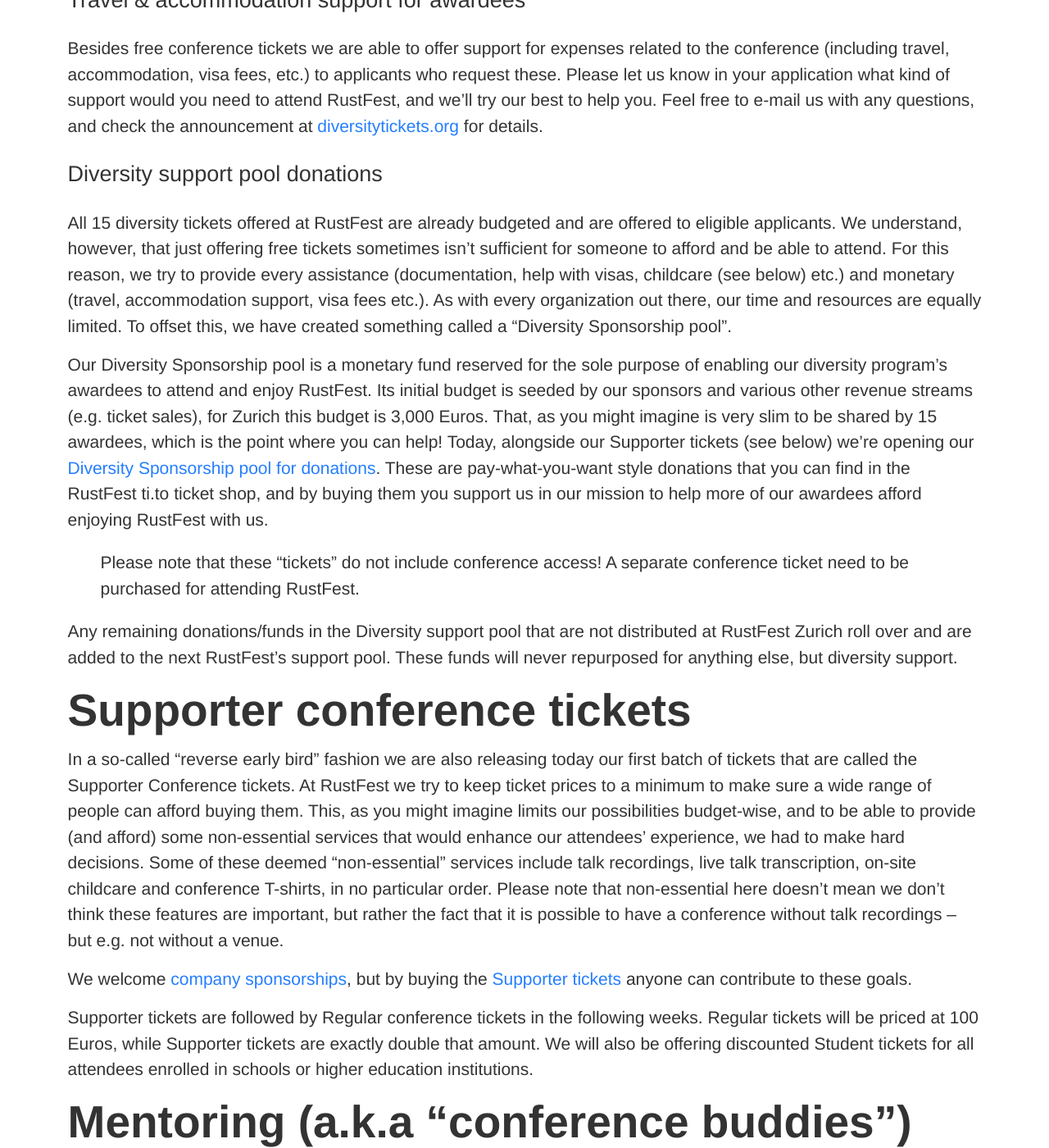
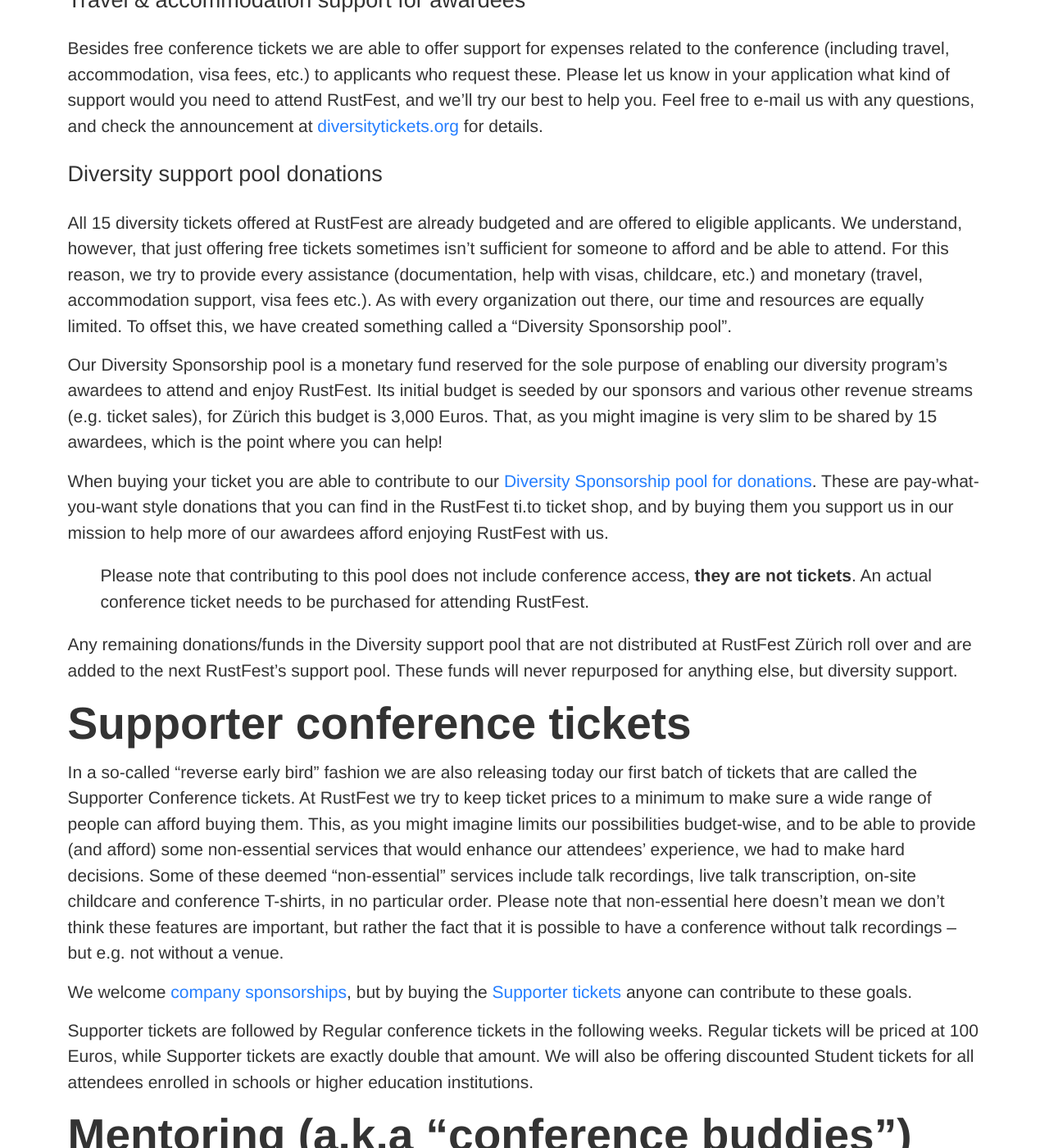
Before and after one commit to RustFestEU/blog.rustfest.eu, a Jekyll site: the page built from _posts/2017-08-03-diversity-sponsorship-supporter-tickets-live.md, in a window 1280 px wide and 1400 px high, scrolled down 796 px. Shown: the whole window at 82% size. Built offline with Jekyll 4.4.1, drawn with Linux system fonts in a browser that asks for light colours; some of the changed text lies outside the part shown.

Commit message:
Clarify a bit

```diff
--- a/_posts/2017-08-03-diversity-sponsorship-supporter-tickets-live.md
+++ b/_posts/2017-08-03-diversity-sponsorship-supporter-tickets-live.md
@@ -7,7 +7,7 @@
   - hoverbear
 ---
 
-From now on you can buy [Supporter Tickets to RustFest Zurich](https://ti.to/asquera-event-ug/rustfest-zurich)! Secure your place and make the conference more awesome!
+From now on you can buy [Supporter Tickets to RustFest Zürich](https://ti.to/asquera-event-ug/rustfest-zurich)! Secure your place and make the conference more awesome!
 Our diversity ticket & sponsorship applications are also open now for helping people from underrepresented groups attend RustFest. [Please consider applying](https://diversitytickets.org/events/100), or supporting the initiative by making a donation to our diversity support pool.
 
 
@@ -20,15 +20,16 @@
 
 
 ## Diversity support pool donations
-All 15 diversity tickets offered at RustFest are already budgeted and are offered to eligible applicants. We understand, however, that just offering free tickets sometimes isn't sufficient for someone to afford and be able to attend. For this reason, we try to provide every assistance (documentation, help with visas, childcare (see below) etc.) and monetary (travel, accommodation support, visa fees etc.). As with every organization out there, our time and resources are equally limited. To offset this, we have created something called a "Diversity Sponsorship pool".
+All 15 diversity tickets offered at RustFest are already budgeted and are offered to eligible applicants. We understand, however, that just offering free tickets sometimes isn't sufficient for someone to afford and be able to attend. For this reason, we try to provide every assistance (documentation, help with visas, childcare, etc.) and monetary (travel, accommodation support, visa fees etc.). As with every organization out there, our time and resources are equally limited. To offset this, we have created something called a "Diversity Sponsorship pool".
 
-Our Diversity Sponsorship pool is a monetary fund reserved for the sole purpose of enabling our diversity program's awardees to attend and enjoy RustFest. Its initial budget is seeded by our sponsors and various other revenue streams (e.g. ticket sales), for Zurich this budget is 3,000 Euros. That, as you might imagine is very slim to be shared by 15 awardees, which is the point where you can help!
-Today, alongside our Supporter tickets (see below) we're opening our [Diversity Sponsorship pool for donations](https://ti.to/asquera-event-ug/rustfest-zurich). These are pay-what-you-want style donations that you can find in the RustFest ti.to ticket shop, and by buying them you support us in our mission to help more of our awardees afford enjoying RustFest with us.
+Our Diversity Sponsorship pool is a monetary fund reserved for the sole purpose of enabling our diversity program's awardees to attend and enjoy RustFest. Its initial budget is seeded by our sponsors and various other revenue streams (e.g. ticket sales), for Zürich this budget is 3,000 Euros. That, as you might imagine is very slim to be shared by 15 awardees, which is the point where you can help!
 
-> Please note that these "tickets" do not include conference access!
-> A separate conference ticket need to be purchased for attending RustFest.
+When buying your ticket you are able to contribute to our [Diversity Sponsorship pool for donations](https://ti.to/asquera-event-ug/rustfest-zurich). These are pay-what-you-want style donations that you can find in the RustFest ti.to ticket shop, and by buying them you support us in our mission to help more of our awardees afford enjoying RustFest with us.
 
-Any remaining donations/funds in the Diversity support pool that are not distributed at RustFest Zurich roll over and are added to the next RustFest's support pool. These funds will never repurposed for anything else, but diversity support.
+> Please note that contributing to this pool does not include conference access, **they are not tickets**.
+> An actual conference ticket needs to be purchased for attending RustFest.
+
+Any remaining donations/funds in the Diversity support pool that are not distributed at RustFest Zürich roll over and are added to the next RustFest's support pool. These funds will never repurposed for anything else, but diversity support.
 
 
 # Supporter conference tickets
```
